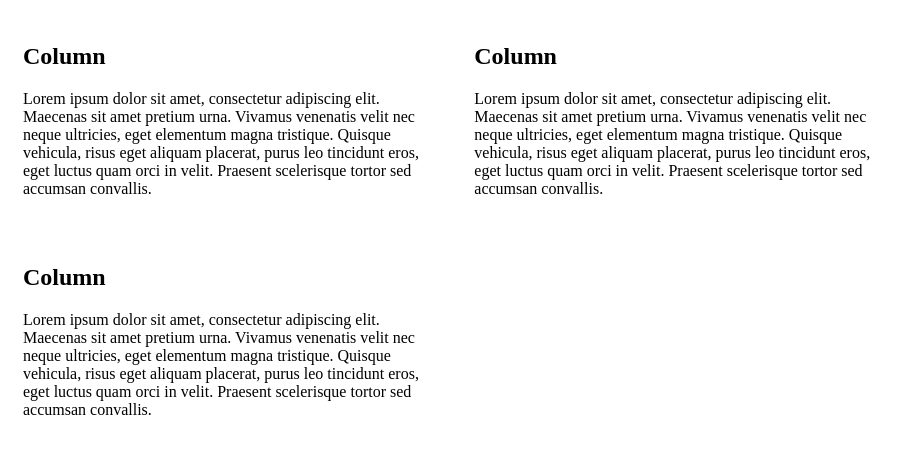
After one commit to jbac208/inverse-cramer, a Flask app: template templates/test.html in a window 1280 px wide. The commit adds this page. Shown: the top 454 px of the page, without its empty margins (0-910 px from the left). Run offline with Flask 3, Linux system fonts and the light colour scheme; the template is opened without the code that fills it, so the values that code supplies are empty; parts of the project's set-up code (start-up, migrations or seed data) failed here and were passed over.

```diff
--- a/main.py
+++ b/main.py
@@ -9,6 +9,16 @@ h = {
     "Authorization": "Bearer AAAAAAAAAAAAAAAAAAAAAPYXBAAAAAAACLXUNDekMxqa8h%2F40K4moUkGsoc%3DTYfbDKbT3jJPCEVnMYqilB28NHfOPqkca3qaAxGfsyKCs0wRbw"
 }
 
+def create_tweet_link(username,tweet_id):
+  """
+  This function takes username and tweet_id of a tweet and returns a link for the tweet.
+  Parameters
+  ----------
+  username : username for the tweet(string)
+  tweet_id : unique tweet id associated with each twitt.  (string)
+  """
+  return f"https://twitter.com/{username}/status/{tweet_id}"
+
 with requests.post("https://api.twitter.com/1.1/guest/activate.json", headers=h) as r:
     guest_token = r.json()["guest_token"]
     h["x-guest-token"] = guest_token
@@ -16,15 +26,16 @@ with requests.post("https://api.twitter.com/1.1/guest/activate.json", headers=h)
     with requests.get(f"https://api.twitter.com/1.1/statuses/user_timeline.json?screen_name={username}", headers=h) as tr:
         data = tr.json()
 
-        '''
-        for tweet in data:
-            # extract the properties
-            print(f"{tweet['created_at']}: {tweet['text']}")
-        '''
-
 @app.route("/")
 def index():
-    return render_template("index.html", tweets=data)
+    # Get tweet HTML string
+    tweet_url = create_tweet_link(username, data[0]['id'])
+    api_url = f"https://publish.twitter.com/oembed?url={tweet_url}&hide_thread=true"
+    response = requests.get(api_url)
+    tweet_html = response.json()["html"]
+
+    # Render template with tweet HTML string
+    return render_template("index.html", tweet_html=tweet_html)
 
 if __name__ == "__main__":
     app.run(debug=True)
--- a/static/index.css
+++ /dev/null
@@ -1,4 +0,0 @@
-.card-body {
-    font-size: 1.25rem;
-    line-height: 1.5;
-}
--- /dev/null
+++ b/templates/test.html
@@ -0,0 +1,47 @@
+<!DOCTYPE html>
+<html>
+<head>
+<style>
+/* Create three equal columns that floats next to each other */
+.column {
+  float: left;
+  width: 33.33%;
+  padding: 15px;
+}
+
+/* Clear floats after the columns */
+.row::after {
+  content: "";
+  display: table;
+  clear: both;
+}
+
+/* Responsive layout - makes the three columns stack on top of each other instead of next to each other */
+@media screen and (max-width:600px) {
+  .column {
+    width: 100%;
+  }
+}
+</style>
+</head>
+<body>
+
+<div class="row">
+    <div class="column">
+        <h2>Column</h2>
+        <p>Lorem ipsum dolor sit amet, consectetur adipiscing elit. Maecenas sit amet pretium urna. Vivamus venenatis velit nec neque ultricies, eget elementum magna tristique. Quisque vehicula, risus eget aliquam placerat, purus leo tincidunt eros, eget luctus quam orci in velit. Praesent scelerisque tortor sed accumsan convallis.</p>
+    </div>
+
+    <div class="column">
+        <h2>Column</h2>
+        <p>Lorem ipsum dolor sit amet, consectetur adipiscing elit. Maecenas sit amet pretium urna. Vivamus venenatis velit nec neque ultricies, eget elementum magna tristique. Quisque vehicula, risus eget aliquam placerat, purus leo tincidunt eros, eget luctus quam orci in velit. Praesent scelerisque tortor sed accumsan convallis.</p>
+    </div>
+
+    <div class="column">
+        <h2>Column</h2>
+        <p>Lorem ipsum dolor sit amet, consectetur adipiscing elit. Maecenas sit amet pretium urna. Vivamus venenatis velit nec neque ultricies, eget elementum magna tristique. Quisque vehicula, risus eget aliquam placerat, purus leo tincidunt eros, eget luctus quam orci in velit. Praesent scelerisque tortor sed accumsan convallis.</p>
+    </div>
+    </div>
+
+</body>
+</html>
```
Also changed, not shown: static/style.css (added, +20 -0 lines), templates/index.html (+43 -11 lines), test.py (+11 -7 lines).
